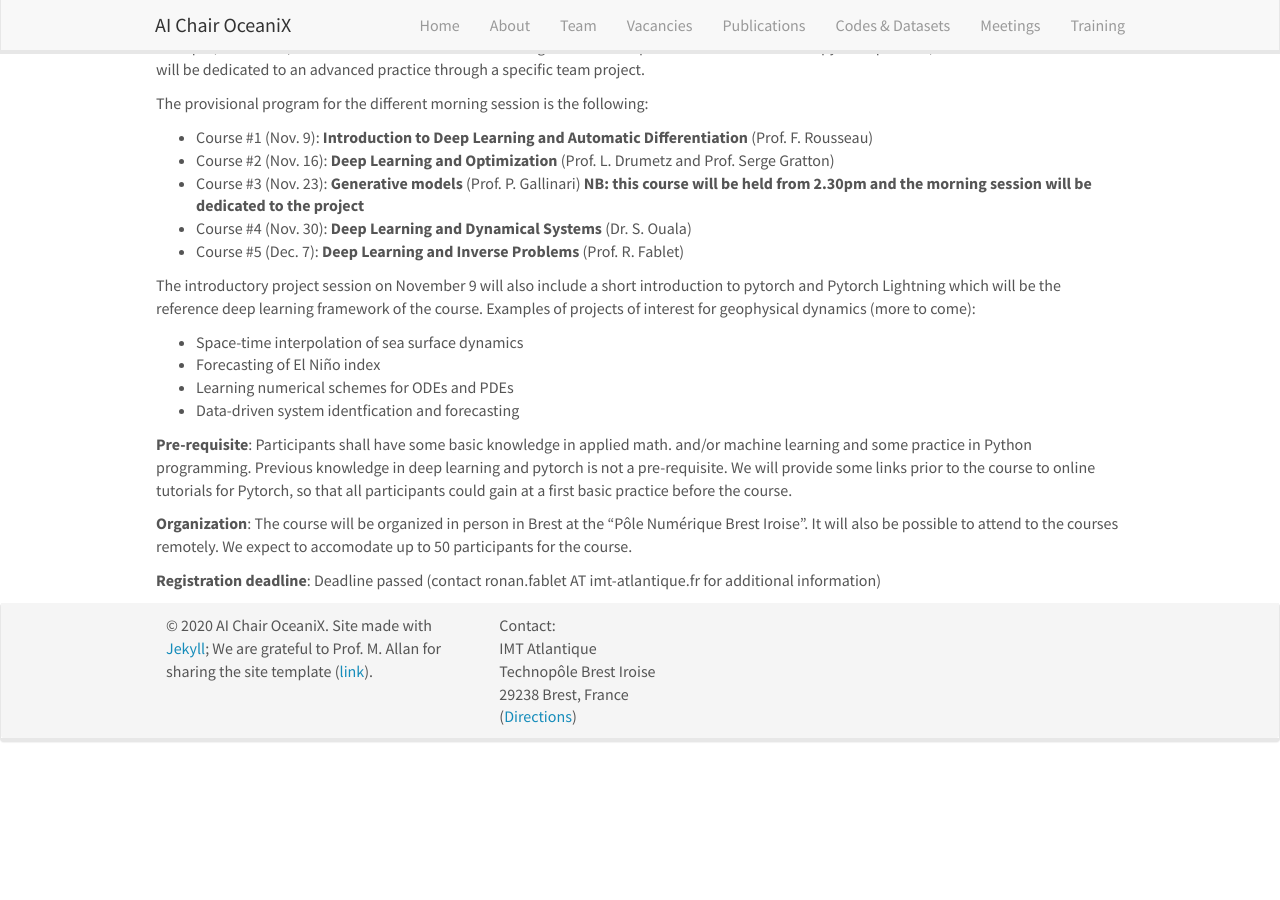
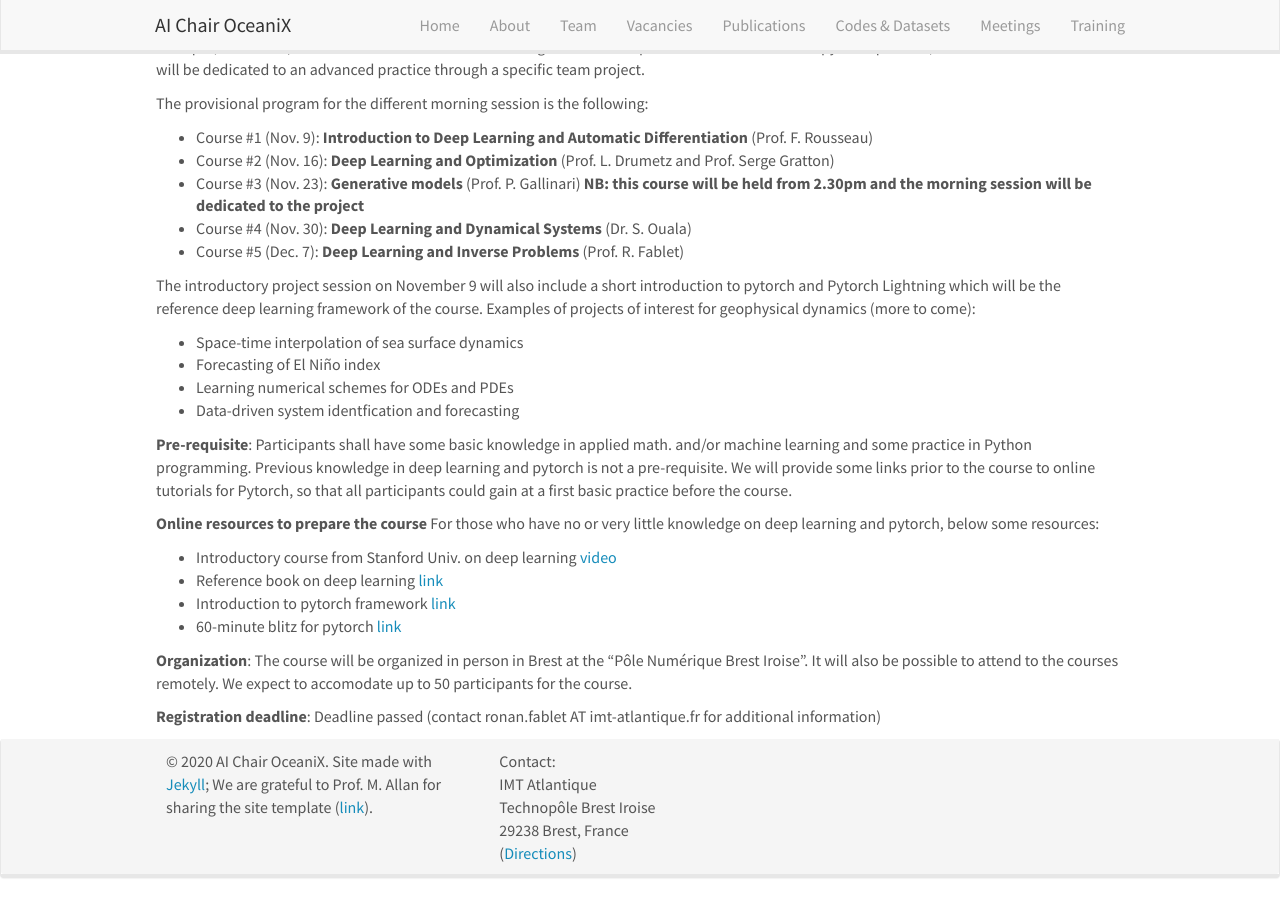
Before and after one commit to CIA-Oceanix/CIA-Oceanix.github.io, a Jekyll site: the page built from _pages/training.md, in a window 1280 px wide and 900 px high, scrolled down 574 px. Built offline with Jekyll 4.4.1, drawn with Linux system fonts in a browser that asks for light colours; nearby versions of some CDN libraries; before the commit the page ends 1338 px from its top, so only the background shows below that.

Commit message:
Update training.md

```diff
--- a/_pages/training.md
+++ b/_pages/training.md
@@ -36,6 +36,13 @@ The introductory project session on November 9 will also include a short introdu
 
 **Pre-requisite**: Participants shall have some basic knowledge in applied math. and/or machine learning and some practice in Python programming. Previous knowledge in deep learning and pytorch is not a pre-requisite. We will provide some links prior to the course to online tutorials for Pytorch, so that all participants could gain at a first basic practice before the course.
 
+**Online resources to prepare the course**
+For those who have no or very little knowledge on deep learning and pytorch, below some resources:
+- Introductory course from Stanford Univ. on deep learning [video](https://www.youtube.com/watch?v=AwQHqWyHRpU&list=PLoROMvodv4rOABXSygHTsbvUz4G_YQhOb)
+- Reference book on deep learning [link](https://www.deeplearningbook.org/contents/mlp.html)
+- Introduction to pytorch framework [link](https://pytorch.org/tutorials/beginner/basics/intro.html)
+- 60-minute blitz for pytorch [link](https://pytorch.org/tutorials/beginner/deep_learning_60min_blitz.html)
+
 **Organization**: The course will be organized in person in Brest at the "Pôle Numérique Brest Iroise". It will also be possible to attend to the courses remotely. We expect to accomodate up to 50 participants for the course.
 
 <!--**Registration and visiting scholarships**: there is no regstration fee but the registration is mandatory. We can offer visiting scholarships to young scientists (e.g., MSc. and PhD students, postdoctoral scientists) who would like to register for the course and would be interested by a short stay in our group covering the period of the course. Please fill in the following to apply for the course and a scholarship if interested [link](https://forms.gle/nt3469TKLdw7Fog99). Given the limit in the number of participants, we may not accept all applications. -->
```
